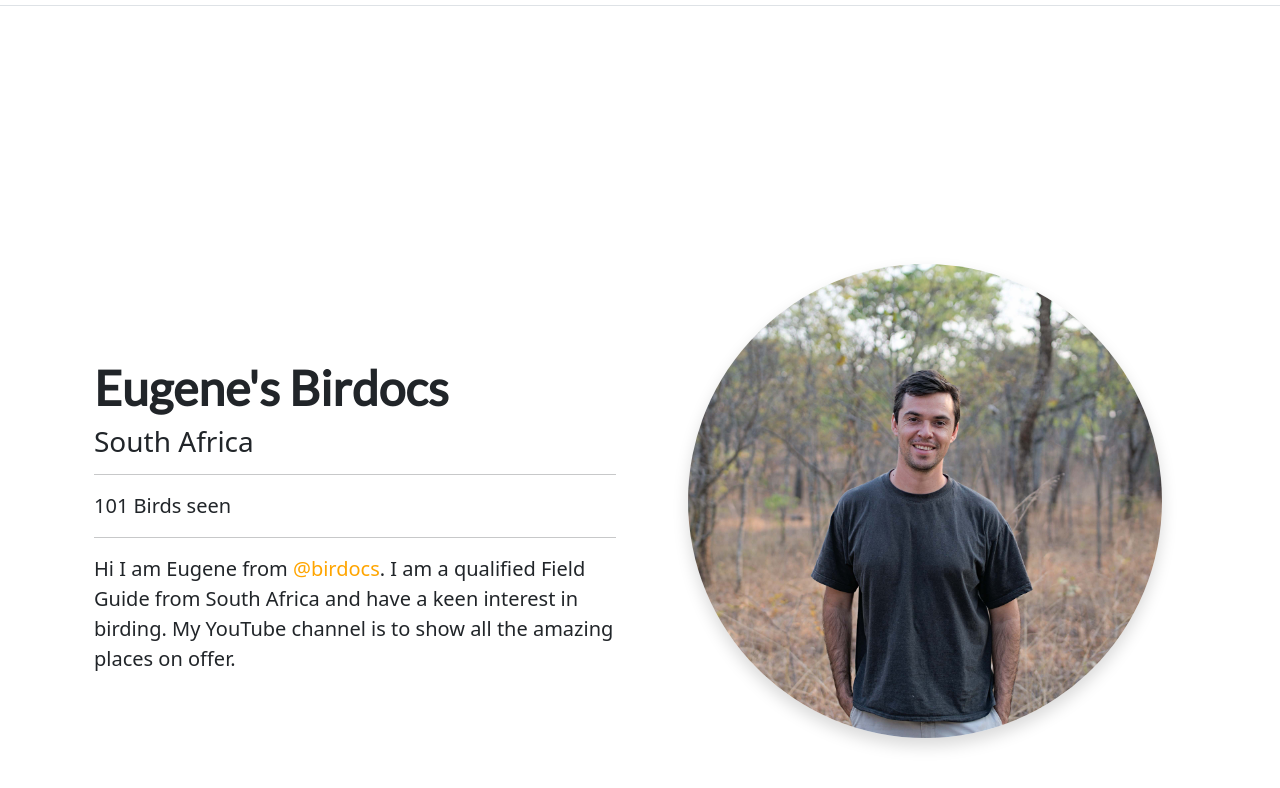
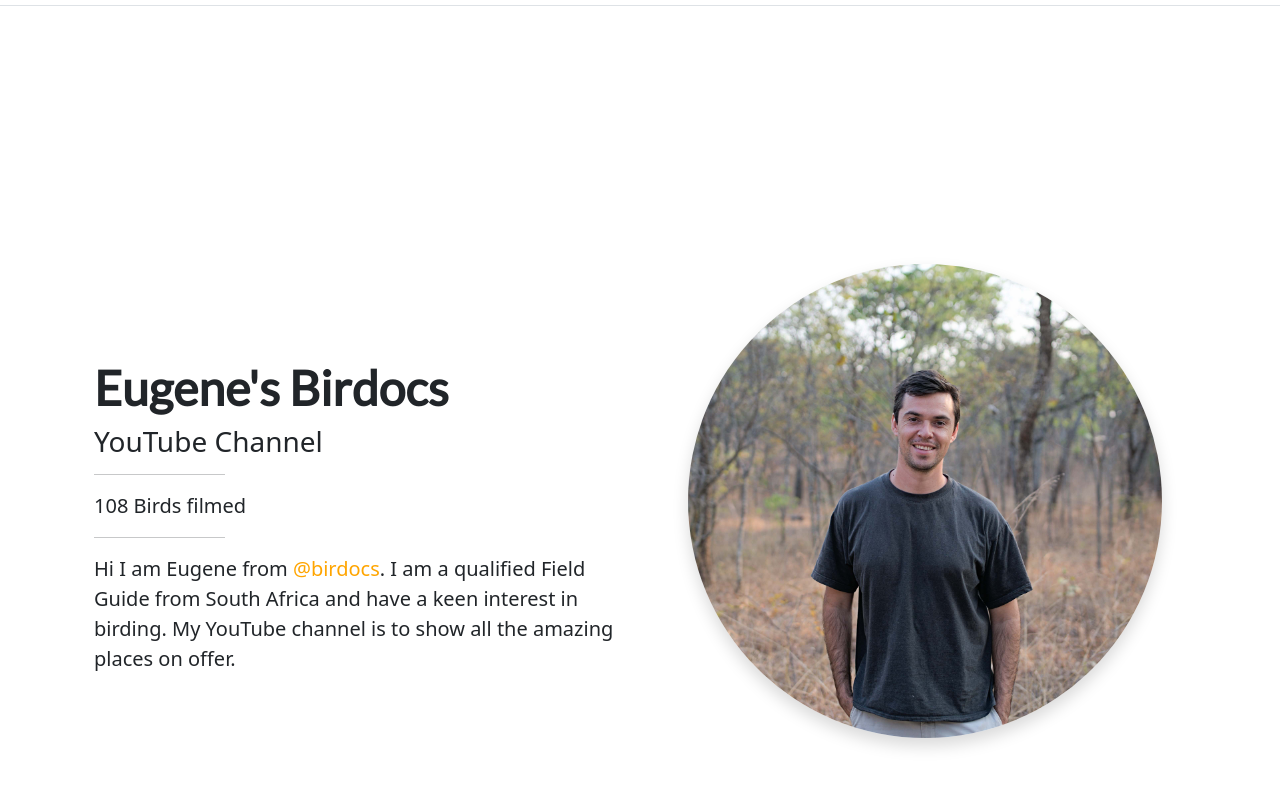
Before and after one commit to Bushbap/birdocs.github.io, a plain HTML site: page index.html in a window 1280 px wide. Shown: the part 88-876 px from the top of the page. Drawn offline with nearby package versions, Linux system fonts and the light colour scheme.

Commit message:
Add files via upload

```diff
--- a/assets/css/body.css
+++ b/assets/css/body.css
@@ -1,5 +1,16 @@
 h1 {
   font-family: 'Lato', sans-serif;
+}
+
+hr {
+  width: 25%;
+  align-self: center;
+}
+
+@media (max-width:576px){
+  hr{
+    width: 100%;
+  }
 }
 
 .intro-land {
--- a/index.html
+++ b/index.html
@@ -89,9 +89,9 @@
       </div>
       <div class="col-sm-8 col-lg-6 col-md-6 g-5">
         <h1 class="display-5 fw-bold">Eugene's Birdocs</h1>
-        <h3>South Africa</h3>
+        <h3>YouTube Channel</h3>
         <hr>
-        <p class="lead">101 Birds seen</p>
+        <p class="lead">108 Birds filmed</p>
         <hr>
         <div class="d-grid gap-2 d-md-flex justify-content-md-start">
           <p class="lead">Hi I am Eugene from <a class="youtube-link" href="https://www.youtube.com/c/birdocs">@birdocs</a>. I am a qualified Field Guide from South Africa and have a keen interest in birding. My YouTube channel is to show all the
```
Also changed, not shown: blog-lusaka-birding.html (+3 -3 lines).
